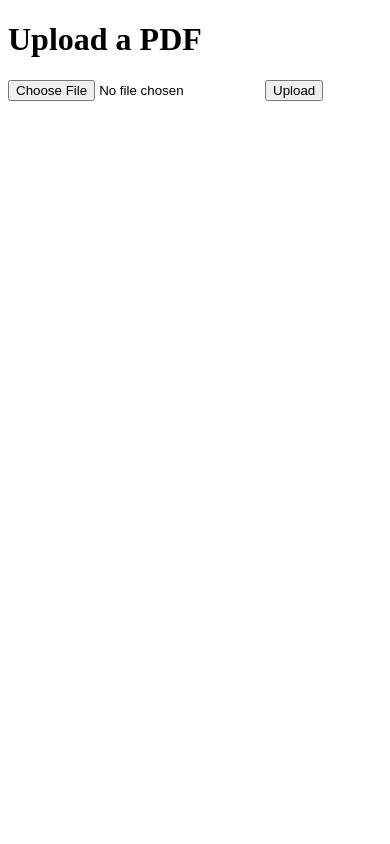
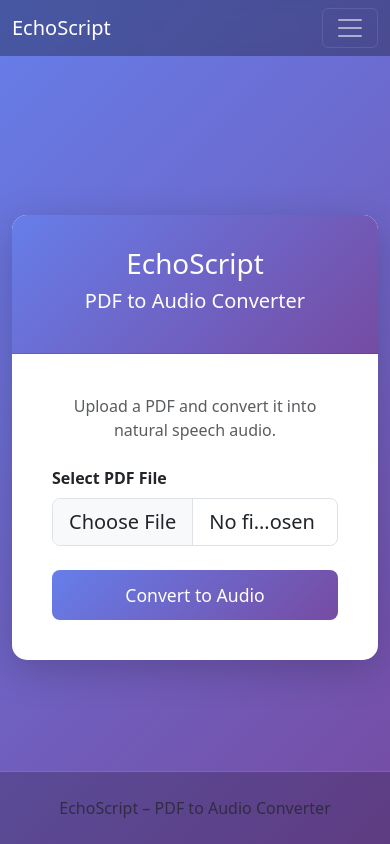
Before and after one commit to Vish-0806/EchoScript_PDF_to_Audio_Translator, a Flask app: page / in a window 390 px wide. Run offline with Flask 3, Linux system fonts and the light colour scheme.

Commit message:
Prepare template structure for UI upgrade using base.html layout

```diff
--- /dev/null
+++ b/templates/base.html
@@ -0,0 +1,60 @@
+<!DOCTYPE html>
+<html lang="en">
+<head>
+    <meta charset="UTF-8">
+    <meta name="viewport" content="width=device-width, initial-scale=1.0">
+    <link href="https://cdn.jsdelivr.net/npm/bootstrap@5.3.3/dist/css/bootstrap.min.css" rel="stylesheet">
+    <title>{% block title %}EchoScript{% endblock %}</title>
+    <style>
+        body {
+            display: flex;
+            flex-direction: column;
+            min-height: 100vh;
+        }
+        .content-wrapper {
+            flex: 1;
+        }
+        footer {
+            background-color: #f8f9fa;
+            padding: 1.5rem 0;
+            margin-top: auto;
+            border-top: 1px solid #dee2e6;
+        }
+    </style>
+</head>
+<body class="bg-light">
+    <!-- Navbar -->
+    <nav class="navbar navbar-dark bg-dark navbar-expand-lg">
+        <div class="container-fluid">
+            <a class="navbar-brand" href="/">EchoScript</a>
+            <button class="navbar-toggler" type="button" data-bs-toggle="collapse" data-bs-target="#navbarNav" aria-controls="navbarNav" aria-expanded="false" aria-label="Toggle navigation">
+                <span class="navbar-toggler-icon"></span>
+            </button>
+            <div class="collapse navbar-collapse" id="navbarNav">
+                <ul class="navbar-nav ms-auto">
+                    <li class="nav-item">
+                        <a class="nav-link" href="/">Home</a>
+                    </li>
+                </ul>
+            </div>
+        </div>
+    </nav>
+
+    <!-- Main Content -->
+    <div class="content-wrapper">
+        <div class="container mt-5">
+            {% block content %}
+            {% endblock %}
+        </div>
+    </div>
+
+    <!-- Footer -->
+    <footer class="text-center text-muted">
+        <div class="container">
+            <p class="mb-0">EchoScript – PDF to Audio Converter</p>
+        </div>
+    </footer>
+
+    <script src="https://cdn.jsdelivr.net/npm/bootstrap@5.3.3/dist/js/bootstrap.bundle.min.js"></script>
+</body>
+</html>
--- a/templates/index.html
+++ b/templates/index.html
@@ -1,14 +1,88 @@
-<!DOCTYPE html>
-<html>
-<head>
-    <title>EchoScript</title>
-</head>
-<body>
-    <h1>Upload a PDF</h1>
+{% extends "base.html" %}
 
-    <form action="/upload" method="POST" enctype="multipart/form-data">
-        <input type="file" name="pdf_file" accept=".pdf" required>
-        <button type="submit">Upload</button>
-    </form>
-</body>
-</html>
+{% block title %}EchoScript – PDF to Audio Converter{% endblock %}
+
+{% block content %}
+<style>
+    /* Override base.html styles for home page */
+    body {
+        background: linear-gradient(135deg, #667eea 0%, #764ba2 100%) !important;
+    }
+    nav.navbar {
+        background: rgba(0, 0, 0, 0.3) !important;
+        backdrop-filter: blur(10px);
+    }
+    footer {
+        background: rgba(0, 0, 0, 0.2) !important;
+        color: white !important;
+        border-top: 1px solid rgba(255, 255, 255, 0.2) !important;
+    }
+    footer .text-muted {
+        color: rgba(255, 255, 255, 0.8) !important;
+    }
+    .content-wrapper {
+        display: flex;
+        align-items: center;
+        justify-content: center;
+    }
+    .main-card {
+        box-shadow: 0 10px 40px rgba(0, 0, 0, 0.2);
+        border: none;
+        border-radius: 15px;
+    }
+    .card-header {
+        background: linear-gradient(135deg, #667eea 0%, #764ba2 100%);
+        color: white;
+        border-radius: 15px 15px 0 0 !important;
+        padding: 2rem;
+    }
+    .card-body {
+        padding: 2.5rem;
+    }
+    .btn-upload {
+        background: linear-gradient(135deg, #667eea 0%, #764ba2 100%);
+        border: none;
+        padding: 0.75rem 2rem;
+        font-size: 1.1rem;
+        transition: transform 0.2s, box-shadow 0.2s;
+    }
+    .btn-upload:hover {
+        transform: translateY(-2px);
+        box-shadow: 0 5px 20px rgba(102, 126, 234, 0.4);
+    }
+</style>
+
+<div class="row justify-content-center">
+    <div class="col-lg-6 col-md-8 col-sm-10">
+        <div class="card main-card">
+            <div class="card-header text-center">
+                <h1 class="mb-2">EchoScript</h1>
+                <h5 class="fw-light">PDF to Audio Converter</h5>
+            </div>
+            <div class="card-body">
+                <p class="text-center text-muted mb-4">
+                    Upload a PDF and convert it into natural speech audio.
+                </p>
+
+                <form action="/upload" method="POST" enctype="multipart/form-data">
+                    <div class="mb-4">
+                        <label for="pdf_file" class="form-label fw-semibold">Select PDF File</label>
+                        <input type="file"
+                               class="form-control form-control-lg"
+                               id="pdf_file"
+                               name="pdf_file"
+                               accept=".pdf"
+                               required>
+                    </div>
+
+                    <div class="d-grid">
+                        <button type="submit" class="btn btn-primary btn-lg btn-upload">
+                            Convert to Audio
+                        </button>
+                    </div>
+                </form>
+            </div>
+        </div>
+    </div>
+</div>
+{% endblock %}
```
Also changed, not shown: templates/audio.html (+33 -13 lines), templates/processing.html (+35 -26 lines), templates/result.html (+27 -19 lines).
